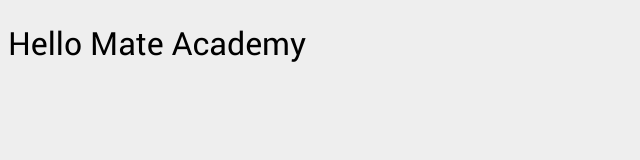
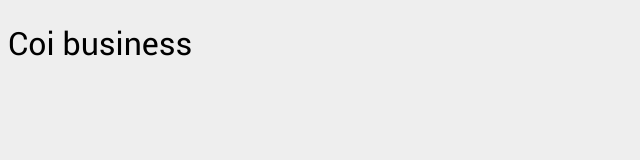
Before and after one commit to gnosis-frog/coi-business, a website built with Parcel: page src/index.html in a window 1280 px wide. Shown: the whole page, without its empty margins (0-640 px from the left). Built offline with nearby package versions, Linux system fonts and the light colour scheme.

Commit message:
README file prepared

```diff
--- a/src/index.html
+++ b/src/index.html
@@ -7,7 +7,7 @@
     <link rel="stylesheet" href="./styles/main.scss">
   </head>
   <body>
-    <h1>Hello Mate Academy</h1>
+    <h1>Coi business</h1>
     <script type="text/javascript" src="scripts/main.js"></script>
   </body>
 </html>
```
Also changed, not shown: README.md.
